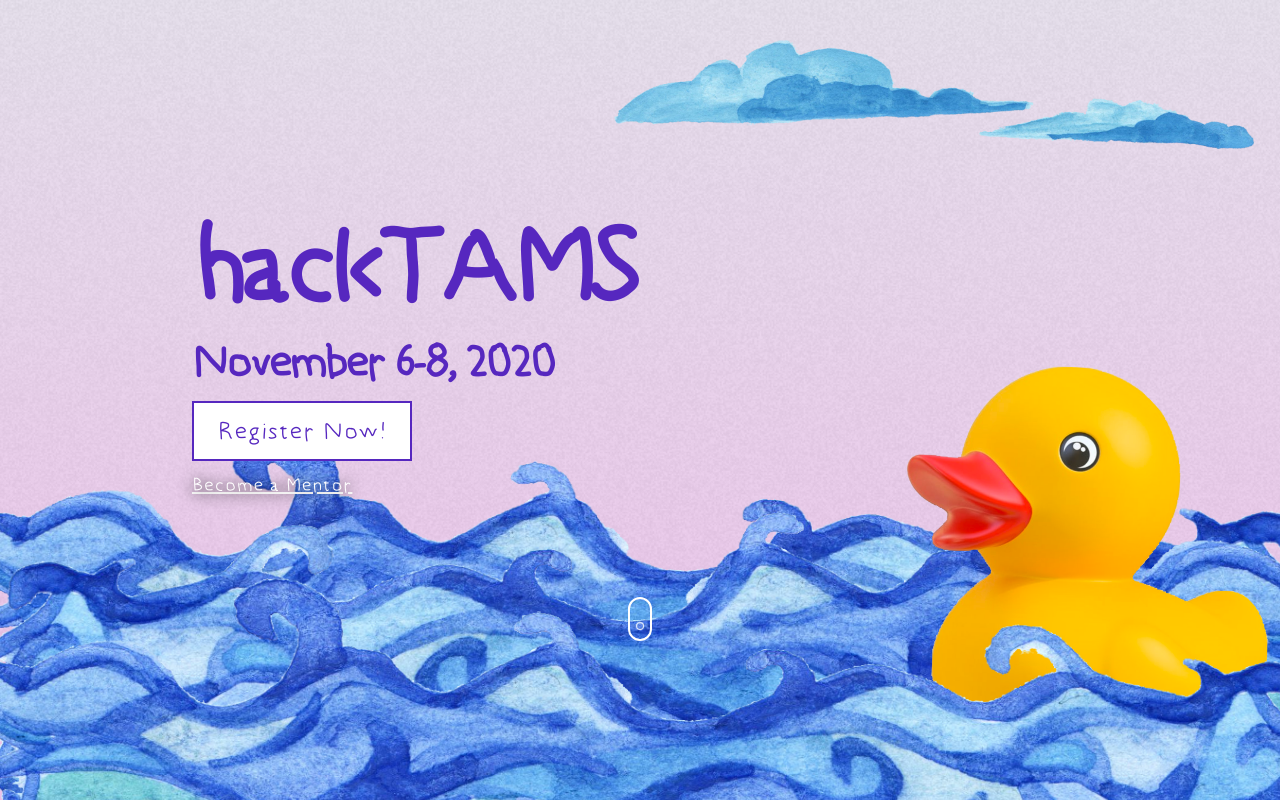
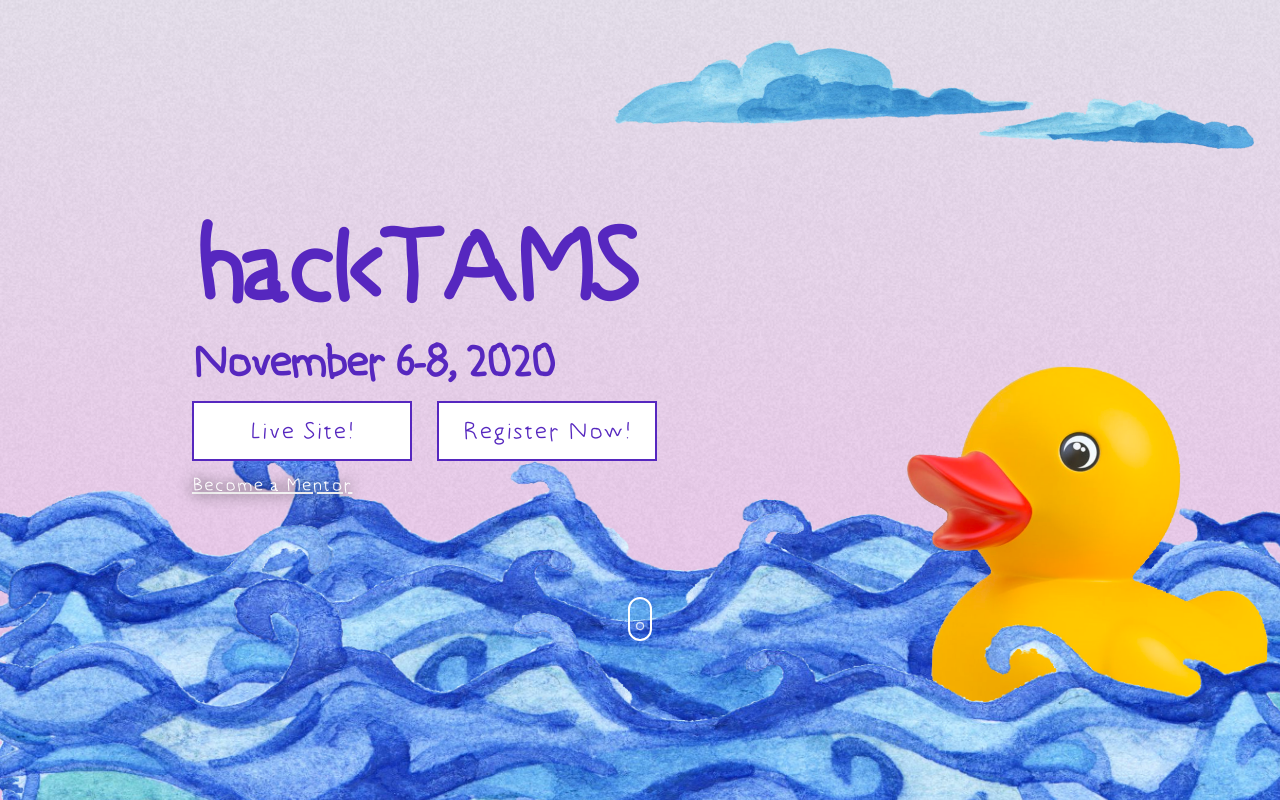
Before and after one commit to tams-cso/hacktams2020f, a React (Create React App) app: page / in a window 1280 px wide. Shown: the top 800 px of the page. Built offline with nearby package versions, Linux system fonts and the light colour scheme.

Commit message:
Added link to livesite

```diff
--- a/src/components/landing.css
+++ b/src/components/landing.css
@@ -16,6 +16,7 @@
    height: 40px;
    padding: 8px;
    margin-top: 10px;
+   margin-right: 25px;
 
    transition: color 0.3s, background 0.3s;
    cursor: pointer;
--- a/src/components/title-with-water.js
+++ b/src/components/title-with-water.js
@@ -10,6 +10,7 @@ const TitleWithWater = (props) => (
    <div className='wrap'>
       <div className='titleWithWater'>
          <Title />
+         <a href='https://live.hacktams.org' className='button' target='_blank' rel="noopener noreferrer">Live Site!</a>
          <Link to='/register' className='button'>Register Now!</Link>
          <Link to='/mentor' className='under-button'>Become a Mentor</Link>
          <ScrollIndicator />
```
